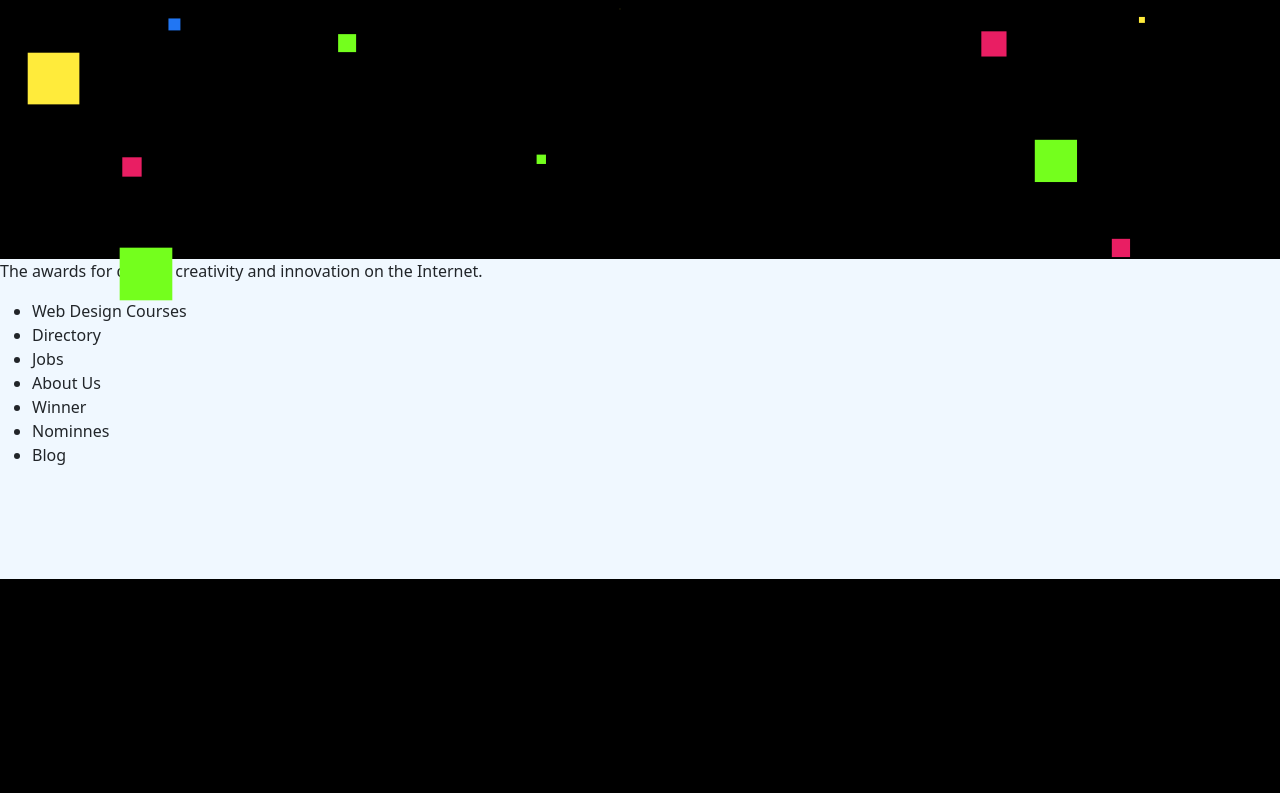
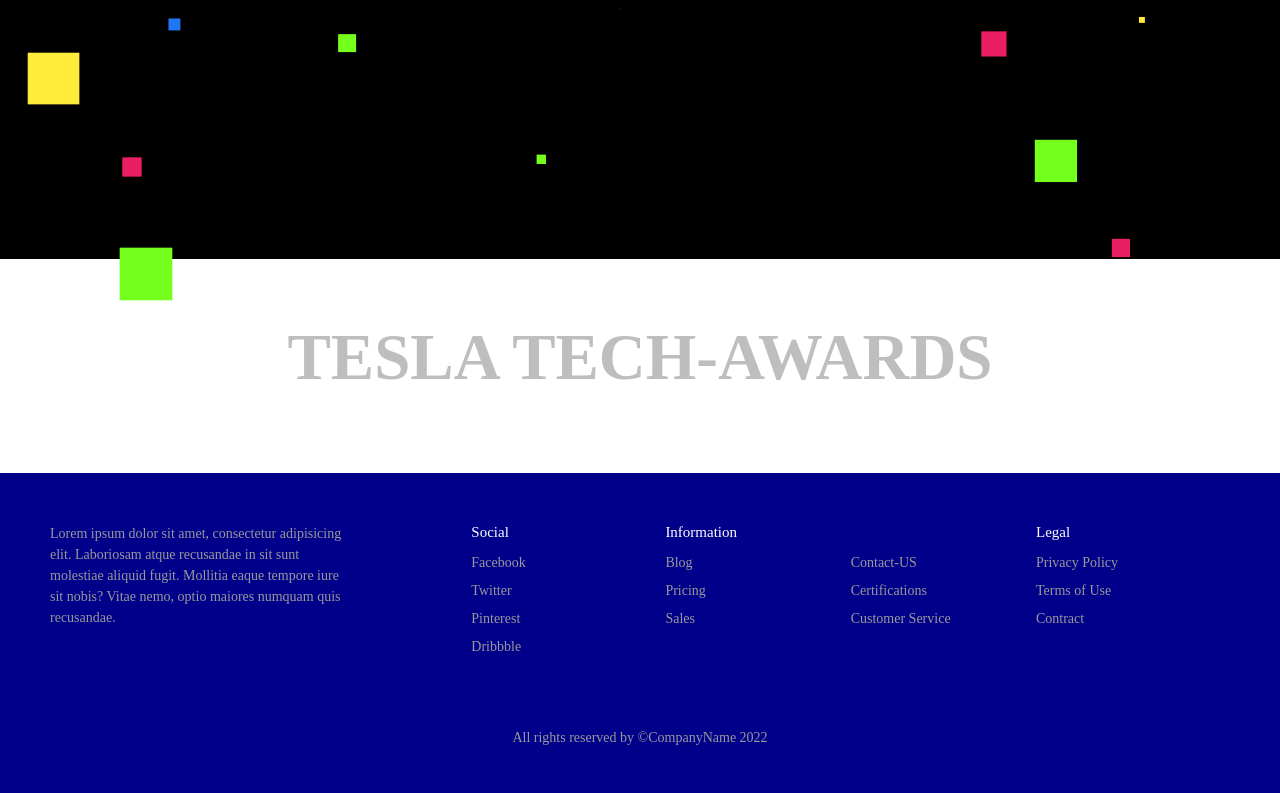
Before and after one commit to Kingsly62/awards, a Django app: page / in a window 1280 px wide. Shown: the part 541-1334 px from the top of the page. Before the commit the page ends 1120 px from the top, so only its background shows below. Run offline with Django 4.2, Linux system fonts and the light colour scheme.

Commit message:
add new changes to the contact.html template file

```diff
--- a/myapp/templates/home.html
+++ b/myapp/templates/home.html
@@ -36,21 +36,57 @@
       <script src="myapp/static/js/home.js" async defer></script>
     </section>
 
-    <div class="footer">
-      <div class="content">
-        <p>The awards for design, creativity and innovation on the Internet.</p>
-        <div class="nav">
-          <ul>
-            <li>Web Design Courses</li>
-            <li>Directory</li>
-            <li>Jobs</li>
-            <li>About Us</li>
-            <li>Winner</li>
-            <li>Nominnes</li>
-            <li>Blog</li>
-          </ul>
+    <div>
+      <header>
+        <p>Tesla Tech-Awards</p>
+      </header>
+
+      <footer class="footer">
+        <div class="l-footer">
+          <h1>
+            <img src="https://i.postimg.cc/y62wcLBq/logo.png" alt="" />
+          </h1>
+          <p>
+            Lorem ipsum dolor sit amet, consectetur adipisicing elit. Laboriosam
+            atque recusandae in sit sunt molestiae aliquid fugit. Mollitia eaque
+            tempore iure sit nobis? Vitae nemo, optio maiores numquam quis
+            recusandae.
+          </p>
         </div>
-      </div>
+        <ul class="r-footer">
+          <li>
+            <h2>Social</h2>
+            <ul class="box">
+              <li><a href="#">Facebook</a></li>
+              <li><a href="#">Twitter</a></li>
+              <li><a href="#">Pinterest</a></li>
+              <li><a href="#">Dribbble</a></li>
+            </ul>
+          </li>
+          <li class="features">
+            <h2>Information</h2>
+            <ul class="box h-box">
+              <li><a href="#">Blog</a></li>
+              <li><a href="#">Pricing</a></li>
+              <li><a href="#">Sales</a></li>
+              <li><a href="#">Contact-US</a></li>
+              <li><a href="#">Certifications</a></li>
+              <li><a href="#">Customer Service</a></li>
+            </ul>
+          </li>
+          <li>
+            <h2>Legal</h2>
+            <ul class="box">
+              <li><a href="#">Privacy Policy</a></li>
+              <li><a href="#">Terms of Use</a></li>
+              <li><a href="#">Contract</a></li>
+            </ul>
+          </li>
+        </ul>
+        <div class="b-footer">
+          <p>All rights reserved by ©CompanyName 2022</p>
+        </div>
+      </footer>
     </div>
   </body>
 </html>
@@ -67,4 +103,107 @@
     top: 30%;
     position: absolute;
   }
+
+  *,
+  *:before,
+  *:after {
+    box-sizing: border-box;
+  }
+
+  body {
+    font-family: poppins;
+    margin: 0;
+    display: grid;
+    font-size: 14px;
+  }
+  header p {
+    padding: 50px;
+    text-align: center;
+    color: #bebebe;
+    text-transform: uppercase;
+    font-size: 65px;
+    font-weight: 700;
+  }
+  .footer {
+    display: flex;
+    flex-flow: row wrap;
+    padding: 50px;
+    color: #fff;
+    background-color: darkblue;
+  }
+
+  .footer > * {
+    flex: 1 100%;
+  }
+
+  .l-footer {
+    margin-right: 3em;
+    margin-bottom: 2em;
+  }
+
+  h2 {
+    font-weight: 400;
+    font-size: 15px;
+  }
+
+  .footer ul {
+    list-style: none;
+    padding-left: 0;
+  }
+
+  .footer li {
+    line-height: 2em;
+  }
+
+  .footer a {
+    text-decoration: none;
+  }
+
+  .r-footer {
+    display: flex;
+    flex-flow: row wrap;
+  }
+
+  .r-footer > * {
+    flex: 1 50%;
+    margin-right: 1.25em;
+  }
+
+  .box a {
+    color: #999;
+  }
+
+  .h-box {
+    column-count: 2;
+    column-gap: 1.25em;
+  }
+
+  .b-footer {
+    text-align: center;
+    color: #999;
+    padding-top: 50px;
+  }
+
+  .l-footer p {
+    padding-right: 20%;
+    color: #999;
+  }
+
+  @media screen and (min-width: 600px) {
+    .r-footer > * {
+      flex: 1;
+    }
+
+    .features {
+      flex-grow: 2;
+    }
+
+    .l-footer {
+      flex: 1 0px;
+    }
+
+    .r-footer {
+      flex: 2 0px;
+    }
+  }
 </style>
```
Also changed, not shown: myapp/static/contact.css (+104 -0 lines), myapp/templates/contact.html (+64 -5 lines), db.sqlite3, 1 other file.
